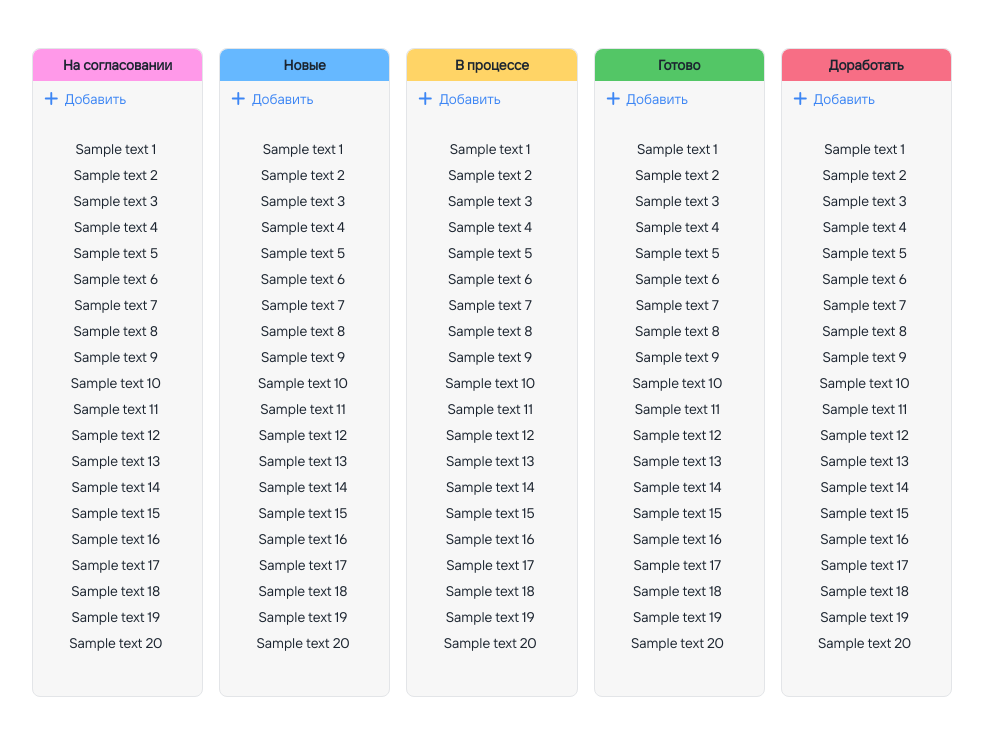
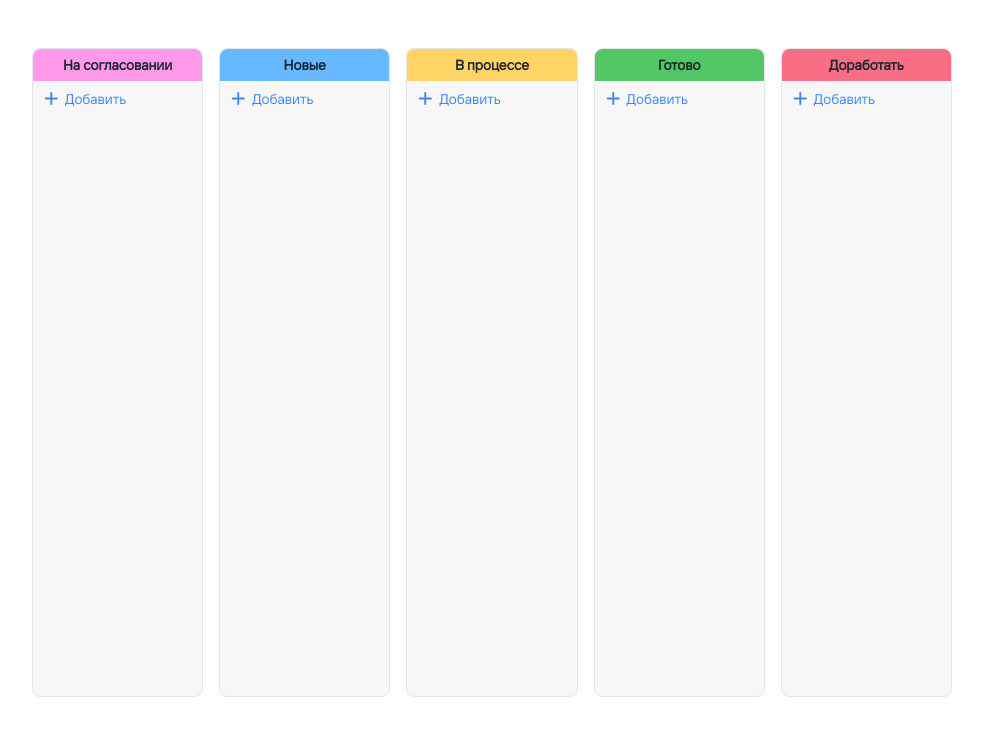
Before and after one commit to stpkkk/kanban-board, a React (Vite) app: page / in a window 1280 px wide. Shown: the top 736 px of the page, without its empty margins (148-1131 px from the left). Built offline with nearby package versions, Linux system fonts and the light colour scheme.

Commit message:
feat: addTask functional

```diff
--- a/src/components/AddTask.tsx
+++ b/src/components/AddTask.tsx
@@ -1,22 +1,28 @@
 import { useState } from 'react';
 import x from '../assets/icons/x.svg';
 import check from '../assets/icons/check.svg';
+import { useTaskContext } from '../context/TaskContext';
 
 interface AddTaskProps {
   initialContent?: string;
   onCancel: () => void;
   onAdd: () => void;
+  columnId: string;
 }
 
 export function AddTask({
   initialContent = '',
   onCancel,
   onAdd,
+  columnId,
 }: AddTaskProps) {
   const [content, setContent] = useState(initialContent);
+  const { onAddTask } = useTaskContext();
 
   const handleSubmit = () => {
     if (!content.trim()) return;
+
+    onAddTask(columnId, content);
 
     setContent('');
     onAdd();
--- a/src/components/Column.tsx
+++ b/src/components/Column.tsx
@@ -8,11 +8,11 @@ import { AddTask } from './AddTask';
 
 interface ColumnProps {
   column: ColumnType;
-  tasks?: Task[];
+  tasks: Task[];
   provided: DroppableProvided;
 }
 
-export function Column({ column }: ColumnProps) {
+export function Column({ column, tasks }: ColumnProps) {
   const [isAdding, setIsAdding] = useState(false);
 
   return (
@@ -34,6 +34,7 @@ export function Column({ column }: ColumnProps) {
           <AddTask
             onCancel={() => setIsAdding(false)}
             onAdd={() => setIsAdding(false)}
+            columnId={column.id}
           />
         ) : (
           <button
@@ -51,9 +52,9 @@ export function Column({ column }: ColumnProps) {
           </button>
         )}
         <div className="mt-4 h-[564px] p-4">
-          {[...Array(20)].map((_, i) => (
-            <p key={i} className="mb-2">
-              Sample text {i + 1}
+          {tasks.map((task) => (
+            <p key={task.id} className="mb-2">
+              <span>{task.content}</span>
             </p>
           ))}
         </div>
--- a/src/components/KanbanBoard.tsx
+++ b/src/components/KanbanBoard.tsx
@@ -1,6 +1,9 @@
 import { DragDropContext, Droppable } from '@hello-pangea/dnd';
 import { Column } from './Column';
 import { ColumnType } from '../types/column';
+import { Task } from '../types/task';
+import { useState } from 'react';
+import { TaskProvider } from '../context/TaskContext';
 
 const initialColumns: ColumnType[] = [
   { id: 'approval', title: 'На согласовании', color: 'pink' },
@@ -11,17 +14,67 @@ const initialColumns: ColumnType[] = [
 ];
 
 export default function KanbanBoard() {
+  const [tasks, setTasks] = useState<{ [key: string]: Task[] }>({
+    approval: [],
+    new: [],
+    inProgress: [],
+    done: [],
+    revision: [],
+  });
+
   function onDragEnd() {}
 
+  const handleAddTask = (columnId: string, content: string) => {
+    const column = initialColumns.find((col) => col.id === columnId);
+    if (!column) return;
+
+    const newTask: Task = {
+      id: `task-${Date.now()}`,
+      content,
+      createdAt: new Date().toISOString(),
+    };
+
+    setTasks((prev) => ({
+      ...prev,
+      [columnId]: [...prev[columnId], newTask],
+    }));
+  };
+
+  const handleDeleteTask = (
+    columnId: string,
+    taskId: string,
+    content: string,
+  ) => {};
+
+  const handleUpdateTask = (
+    columnId: string,
+    taskId: string,
+    content: string,
+  ) => {};
+
   return (
+    <TaskProvider
+      value={{
+        onAddTask: handleAddTask,
+        onDeleteTask: handleDeleteTask,
+        onUpdateTask: handleUpdateTask,
+      }}
+    >
       <DragDropContext onDragEnd={onDragEnd}>
         <div className="grid grid-cols-1 gap-4 md:grid-cols-3 lg:grid-cols-5">
           {initialColumns.map((column) => (
             <Droppable key={column.id} droppableId={column.id}>
-            {(provided) => <Column column={column} provided={provided} />}
+              {(provided) => (
+                <Column
+                  column={column}
+                  provided={provided}
+                  tasks={tasks[column.id]}
+                />
+              )}
             </Droppable>
           ))}
         </div>
       </DragDropContext>
+    </TaskProvider>
   );
 }
```
Lines whose indentation alone changed are shown as unchanged.
